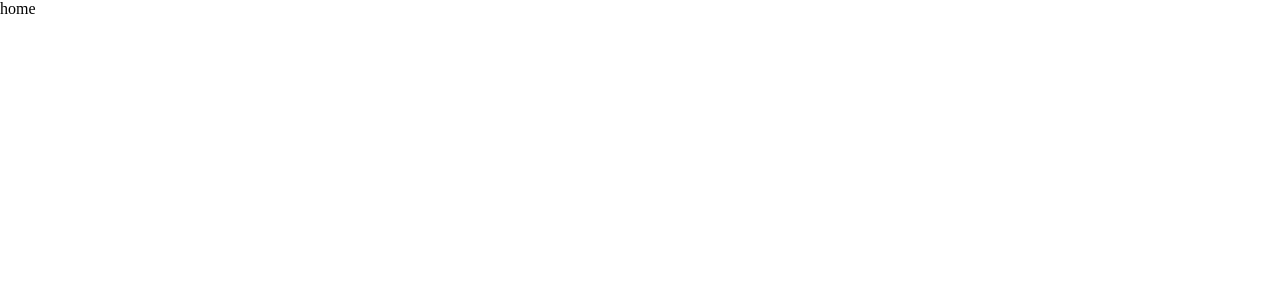
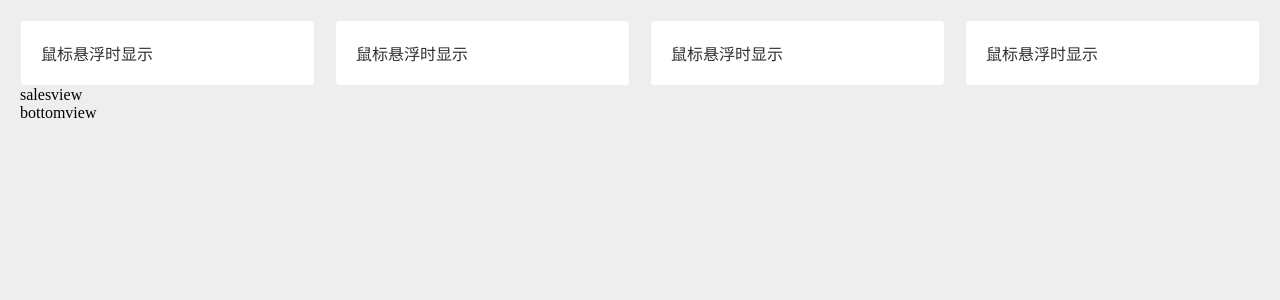
Before and after one commit to peirong-js/dataBoard, a Vue app: page /#/ in a window 1280 px wide. Shown: the top 300 px of the page. Built offline with nearby package versions, Linux system fonts and the light colour scheme.

Commit message:
init container
init container

```diff
--- /dev/null
+++ b/src/components/BottomView/index.vue
@@ -0,0 +1,15 @@
+<template>
+  <div>
+    bottomview
+  </div>
+</template>
+
+<script>
+export default {
+  name: 'BottomView'
+}
+</script>
+
+<style scoped>
+
+</style>
--- /dev/null
+++ b/src/components/SalesView/index.vue
@@ -0,0 +1,15 @@
+<template>
+  <div>
+    salesview
+  </div>
+</template>
+
+<script>
+export default {
+  name: 'SalesView'
+}
+</script>
+
+<style scoped>
+
+</style>
--- /dev/null
+++ b/src/components/TopView/index.vue
@@ -0,0 +1,38 @@
+<template>
+  <div class="topView">
+    <el-row :gutter="20">
+      <el-col :span="6">
+        <el-card shadow="hover">
+          鼠标悬浮时显示
+        </el-card>
+      </el-col>
+      <el-col :span="6">
+        <el-card shadow="hover">
+          鼠标悬浮时显示
+        </el-card>
+      </el-col>
+      <el-col :span="6">
+        <el-card shadow="hover">
+          鼠标悬浮时显示
+        </el-card>
+      </el-col>
+      <el-col :span="6">
+        <el-card shadow="hover">
+          鼠标悬浮时显示
+        </el-card>
+      </el-col>
+    </el-row>
+  </div>
+</template>
+
+<script>
+export default {
+  name: 'TopView'
+}
+</script>
+
+<style scoped>
+  .topView {
+    width: 100%;
+  }
+</style>
--- a/src/plugins/element.js
+++ b/src/plugins/element.js
@@ -1,4 +1,6 @@
 import Vue from 'vue'
-import { Button } from 'element-ui'
+import { Card, Row, Col } from 'element-ui'
 
-Vue.use(Button)
+Vue.use(Card)
+Vue.use(Row)
+Vue.use(Col)
--- a/src/views/Home.vue
+++ b/src/views/Home.vue
@@ -1,12 +1,31 @@
 <template>
   <div class="home">
-    home
+    <top-view />
+    <sales-view />
+    <bottom-view />
   </div>
 </template>
 
 <script>
-
+import TopView from '../components/TopView'
+import BottomView from '../components/BottomView'
+import SalesView from '../components/SalesView'
 export default {
-  name: 'Home'
+  name: 'Home',
+  components: {
+    TopView,
+    BottomView,
+    SalesView
+  }
 }
 </script>
+
+<style scoped>
+  .home {
+    width: 100%;
+    height: 100%;
+    padding: 20px;
+    background-color: #eee;
+    box-sizing: border-box;
+  }
+</style>
```
Also changed, not shown: src/components/HelloWorld.vue (deleted, +0 -59 lines).
